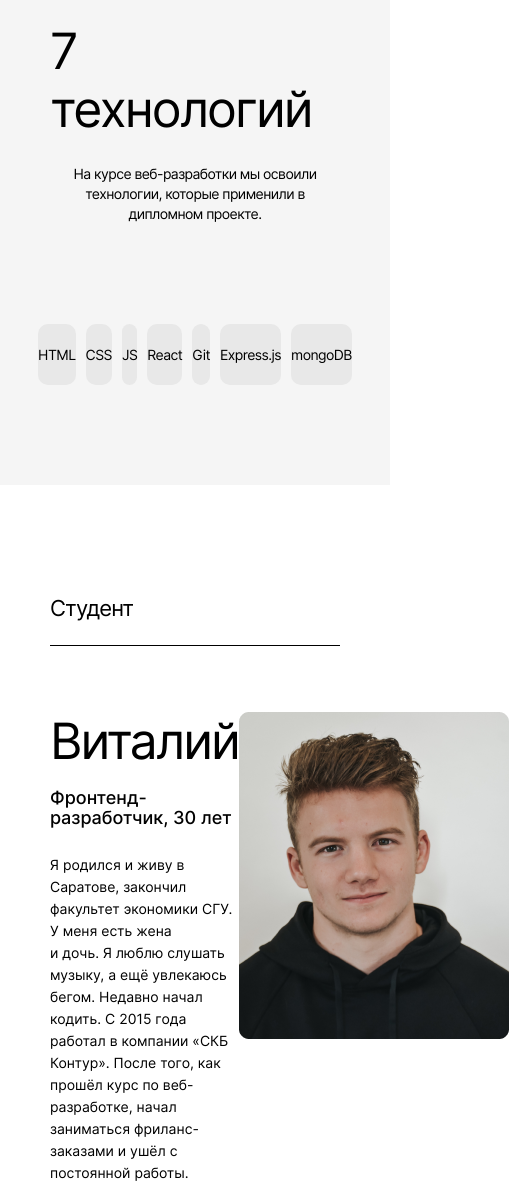
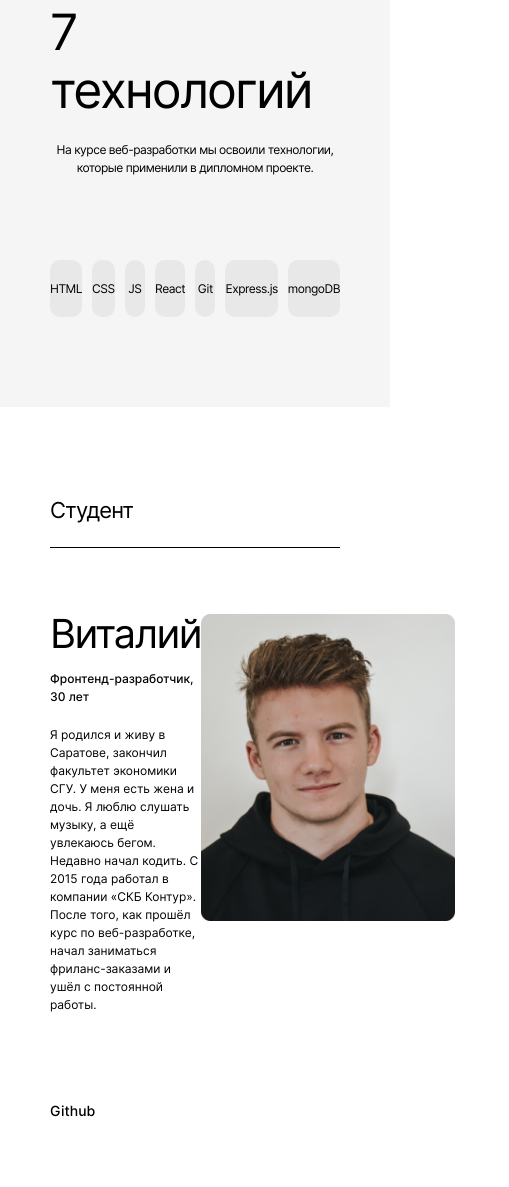
Before and after one commit to kakoytopux/movies-explorer-frontend, a React app: page / in a window 390 px wide. Shown: the part 1913-3100 px from the top of the page, 509 px wide, since content can reach past the window. Built offline with nearby package versions, Linux system fonts and the light colour scheme.

Commit message:
готовый адаптив страницы О проекте.

```diff
--- a/src/components/AboutMe/AboutMe.js
+++ b/src/components/AboutMe/AboutMe.js
@@ -10,7 +10,7 @@ export default function AboutMe() {
         <div className="about-me__container-text">
           <p className="about-me__heading">Виталий</p>
           <p className="about-me__subheading">Фронтенд-разработчик, 30 лет</p>
-          <p className="about-me__desc">Я родился и живу в Саратове, закончил факультет экономики СГУ. У меня есть жена<br />и дочь. Я люблю слушать музыку, а ещё увлекаюсь бегом. Недавно начал кодить. С 2015 года работал в компании «СКБ Контур». После того, как прошёл курс по веб-разработке, начал заниматься фриланс-заказами и ушёл с постоянной работы.</p>
+          <p className="about-me__desc">Я родился и живу в Саратове, закончил факультет экономики СГУ. У меня есть жена и дочь. Я люблю слушать музыку, а ещё увлекаюсь бегом. Недавно начал кодить. С 2015 года работал в компании «СКБ Контур». После того, как прошёл курс по веб-разработке, начал заниматься фриланс-заказами и ушёл с постоянной работы.</p>
           <a href="/#" className="about-me__link-github link">Github</a>
         </div>
         <img src={student} alt="Фото студента" className="about-me__img" />
--- a/src/components/AboutMe/AboutMe.scss
+++ b/src/components/AboutMe/AboutMe.scss
@@ -33,3 +33,29 @@
   width: 270px;
   height: 327px;
 }
+
+@media screen and (max-width: 768px) {
+  .about-me {
+    padding-top: 90px;
+    padding-bottom: 90px;
+  }
+  .about-me__heading {
+    @include font-settings($height: 40px, $weight: 400, $size: 40px);
+  }
+  .about-me__subheading {
+    @include font-settings($height: 18px, $weight: 500, $size: 12px);
+    margin-top: 16px;
+  }
+  .about-me__desc {
+    @include font-settings($height: 18px, $weight: 400, $size: 12px);
+    margin-top: 20px;
+    max-width: 364px;
+  }
+  .about-me__link-github {
+    margin-top: 88px;
+  }
+  .about-me__img {
+    width: 255px;
+    height: 307px;
+  }
+}
--- a/src/components/Portfolio/Portfolio.scss
+++ b/src/components/Portfolio/Portfolio.scss
@@ -34,3 +34,15 @@
 .portfolio__list-link {
   color: #000;
 }
+
+@media screen and (max-width: 768px) {
+  .portfolio {
+    padding-bottom: 90px;
+  }
+  .portfolio__lists {
+    margin-top: 43px;
+  }
+  .portfolio__list {
+    @include font-settings($height: 50px, $weight: 400, $size: 28px);
+  }
+}
--- a/src/components/Techs/Techs.scss
+++ b/src/components/Techs/Techs.scss
@@ -45,3 +45,27 @@
   margin: 0;
   width: fit-content;
 }
+
+@media screen and (max-width: 768px) {
+  .techs {
+    padding-top: 91px;
+    padding-bottom: 90px;
+  }
+  .techs-info__subtitle {
+    @include font-settings($height: 18px, $weight: 400, $size: 12px);
+    margin-top: 22px;
+  }
+  .techs-info {
+    margin-top: 80px;
+  }
+  .techs-info__lists {
+    margin-top: 83px;
+  }
+  .techs-info__list {
+    padding: 21px 0;
+    width: 84px;
+  }
+  .techs-info__list-text {
+    @include font-settings($height: 15px, $weight: 400, $size: 12px);
+  }
+}
```
